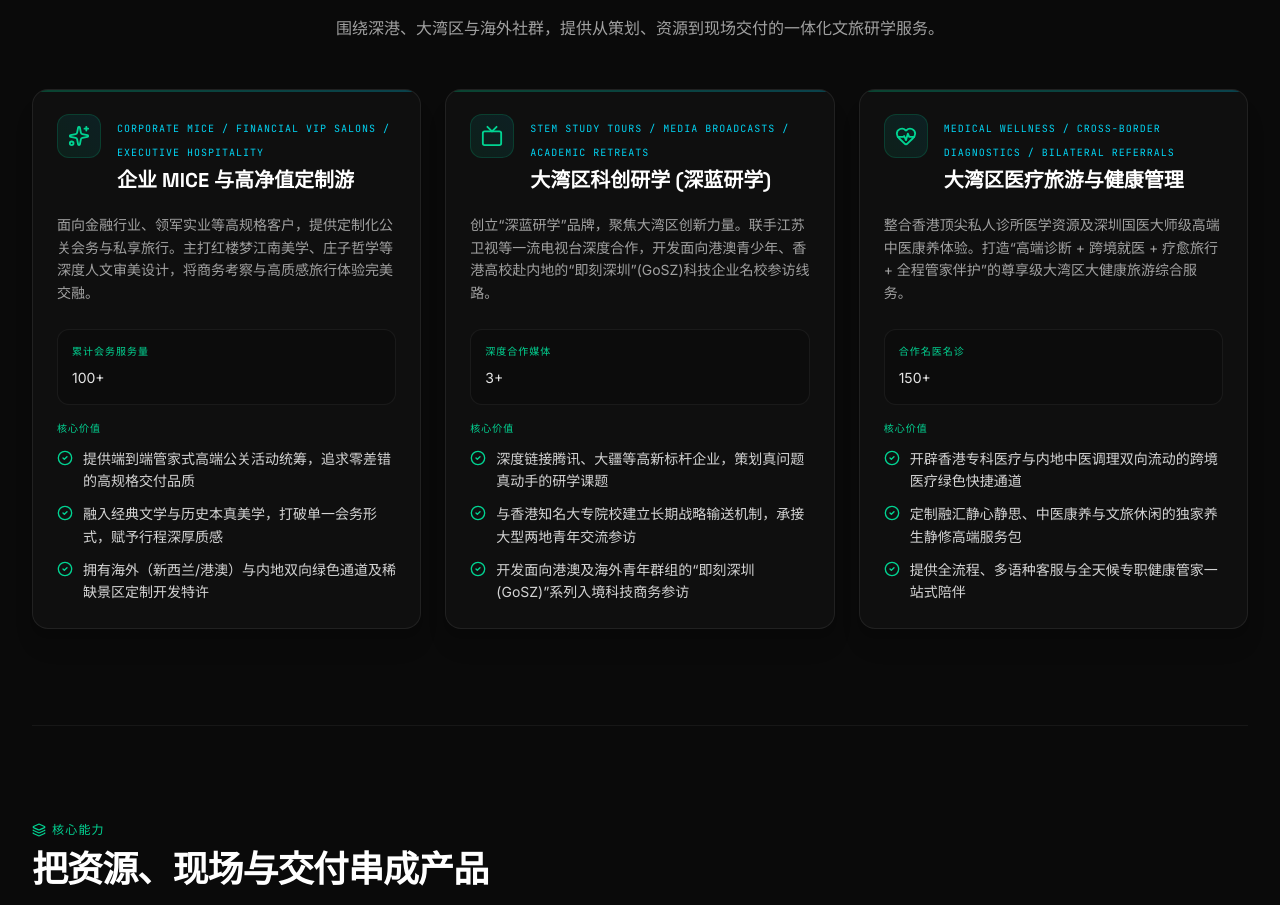
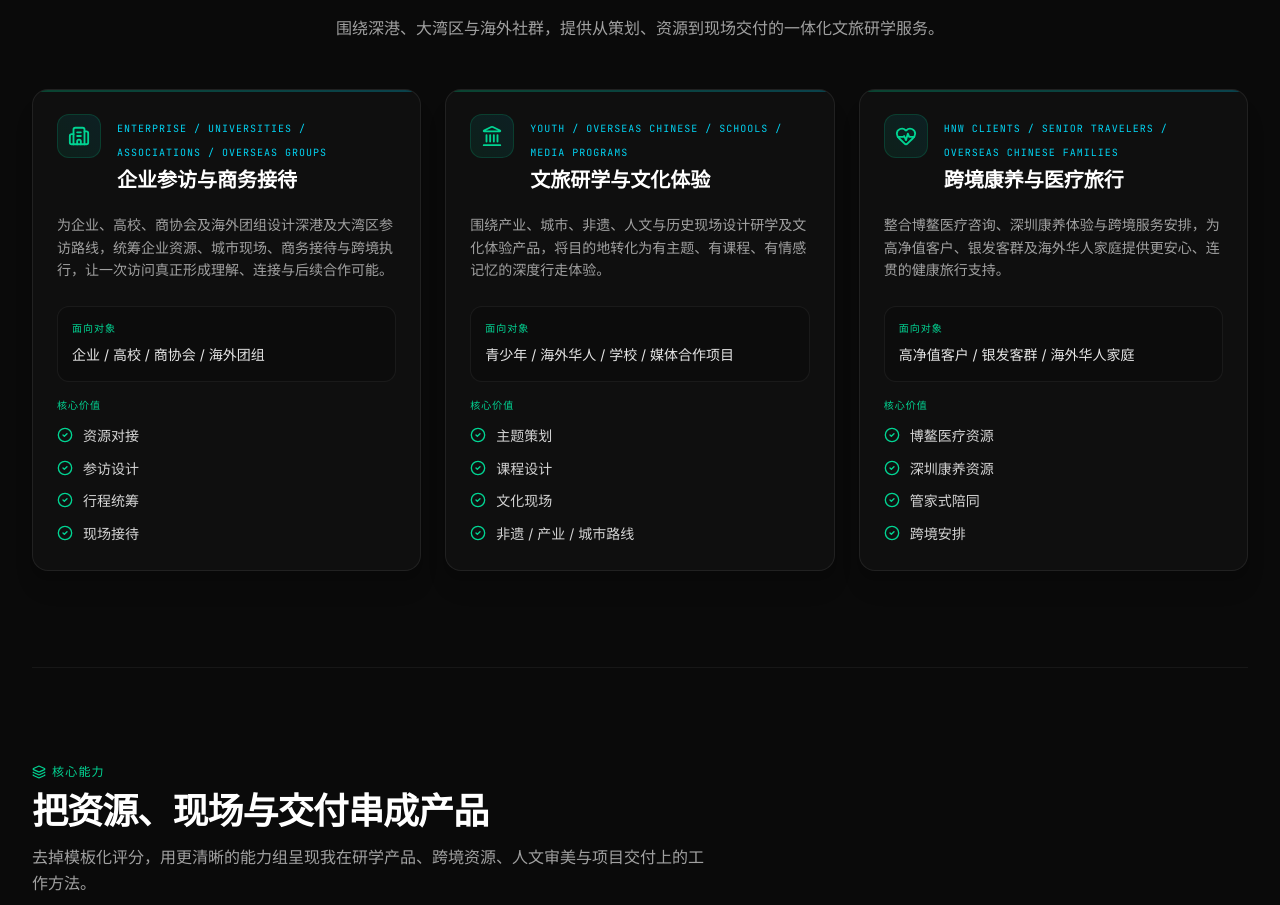
Before and after one commit to laneige9191/personal-fortfolio, a React (Vite) app: page / in a window 1280 px wide. Shown: the part 2228-3133 px from the top of the page. Built offline with nearby package versions, Linux system fonts and the light colour scheme; a web font is replaced by a local one.

Commit message:
Update core services content

```diff
--- a/src/data.ts
+++ b/src/data.ts
@@ -90,80 +90,77 @@ export const defaultProfile: Profile = {
 
 export const defaultBusinessSegments: BusinessSegment[] = [
   {
-    id: 'corporate-mice',
+    id: 'corporate-visits',
     title: {
-      zh: '企业 MICE 与高净值定制游',
-      en: 'Corporate MICE & Custom Premium Travel',
+      zh: '企业参访与商务接待',
+      en: 'Corporate Visits & Business Hosting',
     },
     industry: {
-      zh: '企业公关 / 金融私享会 / 商务地接',
-      en: 'Corporate MICE / Financial VIP Salons / Executive Hospitality',
+      zh: '企业 / 高校 / 商协会 / 海外团组',
+      en: 'Enterprise / Universities / Associations / Overseas Groups',
     },
     description: {
-      zh: '面向金融行业、领军实业等高规格客户，提供定制化公关会务与私享旅行。主打红楼梦江南美学、庄子哲学等深度人文审美设计，将商务考察与高质感旅行体验完美交融。',
-      en: 'Delivering tailored business event hosting and elite private group travel for premium financial institutions and market-leading enterprises. Blending executive logistics with rich, bespoke Jiangnan and Zhuangzi philosophical themes.',
+      zh: '为企业、高校、商协会及海外团组设计深港及大湾区参访路线，统筹企业资源、城市现场、商务接待与跨境执行，让一次访问真正形成理解、连接与后续合作可能。',
+      en: 'Designing Shenzhen-HK and Greater Bay Area visit routes for companies, universities, associations, and overseas delegations, with integrated corporate resources, city contexts, business hosting, and cross-border execution.',
     },
     metrics: [
-      { label: { zh: '累计会务服务量', en: 'Custom Groups Served' }, value: '100+' },
-      { label: { zh: '高净值客群占比', en: 'HNW Clients Ratio' }, value: '85%+' },
-      { label: { zh: '综合好评率', en: 'Client Satisfaction' }, value: '99.8%' },
+      { label: { zh: '面向对象', en: 'Best For' }, value: '企业 / 高校 / 商协会 / 海外团组' },
     ],
     highlights: [
-      { zh: '提供端到端管家式高端公关活动统筹，追求零差错的高规格交付品质', en: 'End-to-end white-glove event directorship ensuring flawless execution' },
-      { zh: '融入经典文学与历史本真美学，打破单一会务形式，赋予行程深厚质感', en: 'Weaving high literature and authentic art aesthetics into executive itineraries' },
-      { zh: '拥有海外（新西兰/港澳）与内地双向绿色通道及稀缺景区定制开发特许', en: 'Exclusive access to custom permits and dual-track paths in NZ, HK, and Mainland' },
+      { zh: '资源对接', en: 'Resource Matching' },
+      { zh: '参访设计', en: 'Visit Design' },
+      { zh: '行程统筹', en: 'Itinerary Coordination' },
+      { zh: '现场接待', en: 'On-site Hosting' },
     ],
-    iconName: 'Sparkles',
+    iconName: 'Building2',
   },
   {
-    id: 'gba-study-tour',
+    id: 'study-cultural-experience',
     title: {
-      zh: '大湾区科创研学 (深蓝研学)',
-      en: 'GBA Science & Tech Study Tours',
+      zh: '文旅研学与文化体验',
+      en: 'Study Tours & Cultural Experiences',
     },
     industry: {
-      zh: '青少年研学 / 媒体协同 / 科技游学',
-      en: 'STEM Study Tours / Media Broadcasts / Academic Retreats',
+      zh: '青少年 / 海外华人 / 学校 / 媒体合作',
+      en: 'Youth / Overseas Chinese / Schools / Media Programs',
     },
     description: {
-      zh: '创立“深蓝研学”品牌，聚焦大湾区创新力量。联手江苏卫视等一流电视台深度合作，开发面向港澳青少年、香港高校赴内地的“即刻深圳”(GoSZ)科技企业名校参访线路。',
-      en: 'Curating STEM programs centering GBA science breakthroughs under the "Deep Blue Academy" banner. Coordinating "GoSZ" tech delegation paths for HK/Macao youth in alliance with Jiangsu TV.',
+      zh: '围绕产业、城市、非遗、人文与历史现场设计研学及文化体验产品，将目的地转化为有主题、有课程、有情感记忆的深度行走体验。',
+      en: 'Designing study-tour and cultural experience products around industry, cities, heritage, humanities, and historical sites, turning destinations into themed, curriculum-led, emotionally memorable journeys.',
     },
     metrics: [
-      { label: { zh: '深度合作媒体', en: 'Cooperated Networks' }, value: '3+' },
-      { label: { zh: '精品研学路线', en: 'Bespoke Tour Paths' }, value: '25+' },
-      { label: { zh: '研学接待人次', en: 'Total Students Served' }, value: '10,000+' },
+      { label: { zh: '面向对象', en: 'Best For' }, value: '青少年 / 海外华人 / 学校 / 媒体合作项目' },
     ],
     highlights: [
-      { zh: '深度链接腾讯、大疆等高新标杆企业，策划真问题真动手的研学课题', en: 'Forging deep collaborations with Tencent, DJI, etc., for hands-on innovation labs' },
-      { zh: '与香港知名大专院校建立长期战略输送机制，承接大型两地青年交流参访', en: 'Strategic partnerships with top HK universities for dual-track academic exchange' },
-      { zh: '开发面向港澳及海外青年群组的“即刻深圳(GoSZ)”系列入境科技商务参访', en: 'Broadening "GoSZ" incoming business study products for high-achieving youths' },
+      { zh: '主题策划', en: 'Theme Planning' },
+      { zh: '课程设计', en: 'Curriculum Design' },
+      { zh: '文化现场', en: 'Cultural Contexts' },
+      { zh: '非遗 / 产业 / 城市路线', en: 'Heritage / Industry / City Routes' },
     ],
-    iconName: 'Tv',
+    iconName: 'Landmark',
   },
   {
     id: 'medical-wellness',
     title: {
-      zh: '大湾区医疗旅游与健康管理',
-      en: 'GBA Medical Wellness & Health Tourism',
+      zh: '跨境康养与医疗旅行',
+      en: 'Cross-Border Wellness & Medical Travel',
     },
     industry: {
-      zh: '康养文旅 / 跨境医疗对接 / 双向转诊',
-      en: 'Medical Wellness / Cross-Border Diagnostics / Bilateral Referrals',
+      zh: '高净值客户 / 银发客群 / 海外华人家庭',
+      en: 'HNW Clients / Senior Travelers / Overseas Chinese Families',
     },
     description: {
-      zh: '整合香港顶尖私人诊所医学资源及深圳国医大师级高端中医康养体验。打造“高端诊断 + 跨境就医 + 疗愈旅行 + 全程管家伴护”的尊享级大湾区大健康旅游综合服务。',
-      en: 'Synthesizing premium healthcare diagnostics in Hong Kong with first-rate TCM wellness retreats in Shenzhen. Offering tailored diagnostics, consultations, longevity tours, and white-glove companion care.',
+      zh: '整合博鳌医疗咨询、深圳康养体验与跨境服务安排，为高净值客户、银发客群及海外华人家庭提供更安心、连贯的健康旅行支持。',
+      en: 'Integrating Boao medical consultation, Shenzhen wellness experiences, and cross-border service arrangements for more reassuring and continuous health travel support.',
     },
     metrics: [
-      { label: { zh: '合作名医名诊', en: 'Affiliated HK Clinics' }, value: '150+' },
-      { label: { zh: '双向绿色通道', en: 'Referral Centers' }, value: '12' },
-      { label: { zh: '综合管家服务率', en: 'Concierge Coverage' }, value: '100%' },
+      { label: { zh: '面向对象', en: 'Best For' }, value: '高净值客户 / 银发客群 / 海外华人家庭' },
     ],
     highlights: [
-      { zh: '开辟香港专科医疗与内地中医调理双向流动的跨境医疗绿色快捷通道', en: 'Bridging HK private diagnostics with mainland TCM therapies for fluid green paths' },
-      { zh: '定制融汇静心静思、中医康养与文旅休闲的独家养生静修高端服务包', en: 'Custom-tailored elite retreats combining diagnostics, TCM, and mindfulness' },
-      { zh: '提供全流程、多语种客服与全天候专职健康管家一站式陪伴', en: 'One-stop all-weather multilingual health butler and logistics companion' },
+      { zh: '博鳌医疗资源', en: 'Boao Medical Resources' },
+      { zh: '深圳康养资源', en: 'Shenzhen Wellness Resources' },
+      { zh: '管家式陪同', en: 'Concierge Companion Care' },
+      { zh: '跨境安排', en: 'Cross-Border Arrangements' },
     ],
     iconName: 'HeartPulse',
   },
@@ -227,7 +224,6 @@ export const defaultCapabilityCategories: CapabilityCategory[] = [
     iconName: 'Zap',
   },
 ];
-
 export const defaultContactInfo: ContactInfo = {
   wechatId: 'Luna_WT_GBA',
   wechatQrUrl: '', // Will render beautifully inside ContactSection as interactive mock
```
